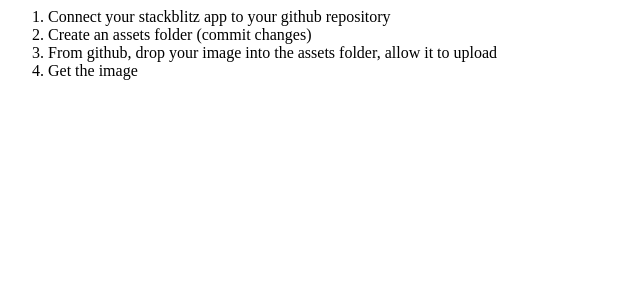
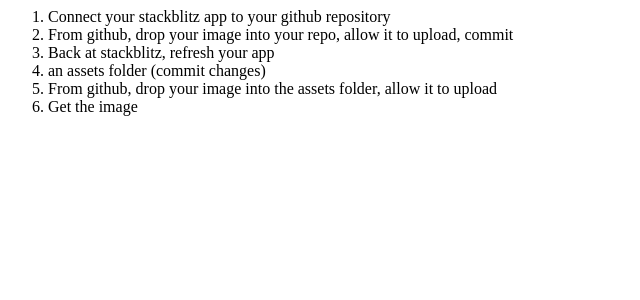
Before and after one commit to terra819/angular-stackblitz-static-image, an Angular app: page / in a window 1280 px wide. Shown: the top 300 px of the page, without its empty margins (0-640 px from the left). Built offline with nearby package versions, Linux system fonts and the light colour scheme.

Commit message:
1 file modified

```diff
--- a/src/app/app.component.html
+++ b/src/app/app.component.html
@@ -1,6 +1,8 @@
 <ol>
   <li>Connect your stackblitz app to your github repository</li>
-   <li>Create an assets folder (commit changes)</li>
+   <li>From github, drop your image into your repo, allow it to upload, commit</li>
+   <li>Back at stackblitz, refresh your app</li>
+   <li> an assets folder (commit changes)</li>
   <li>From github, drop your image into the assets folder, allow it to upload</li>
    <li>Get the image </li>
 </ol>
```
